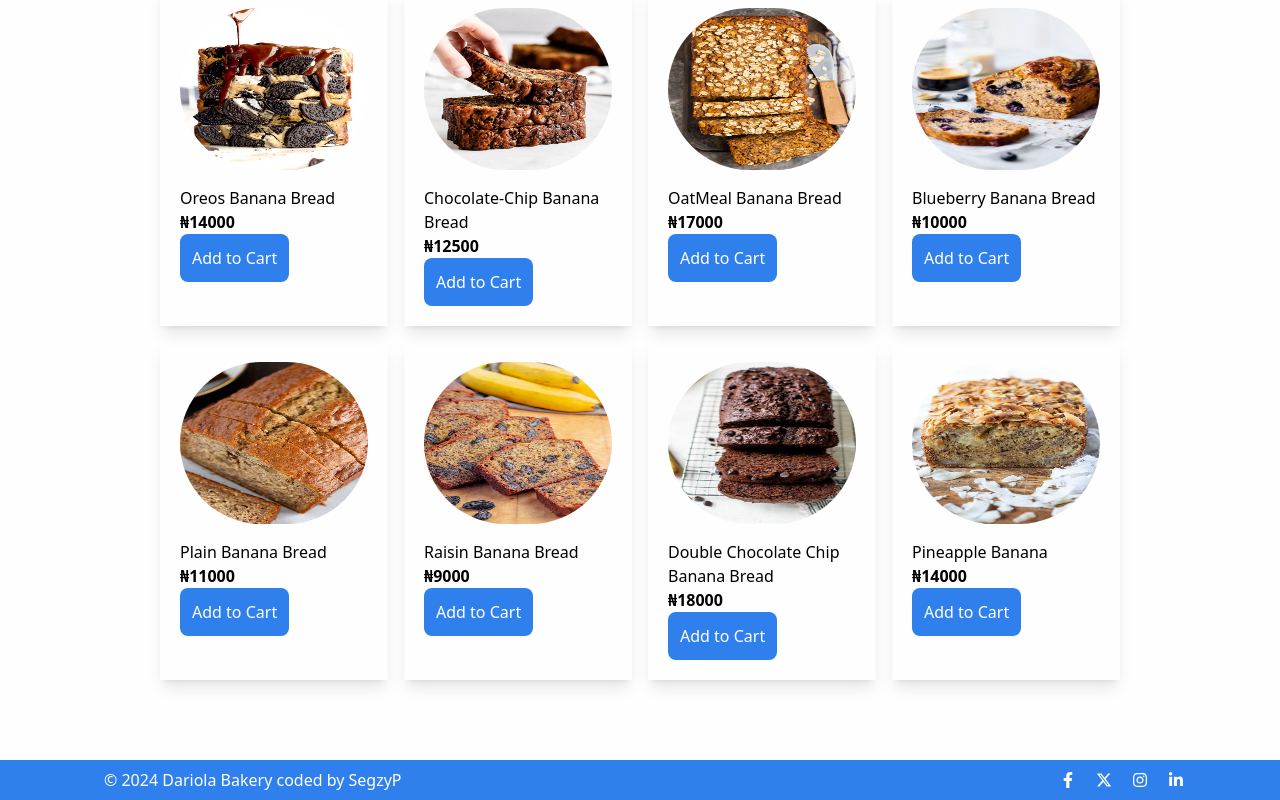
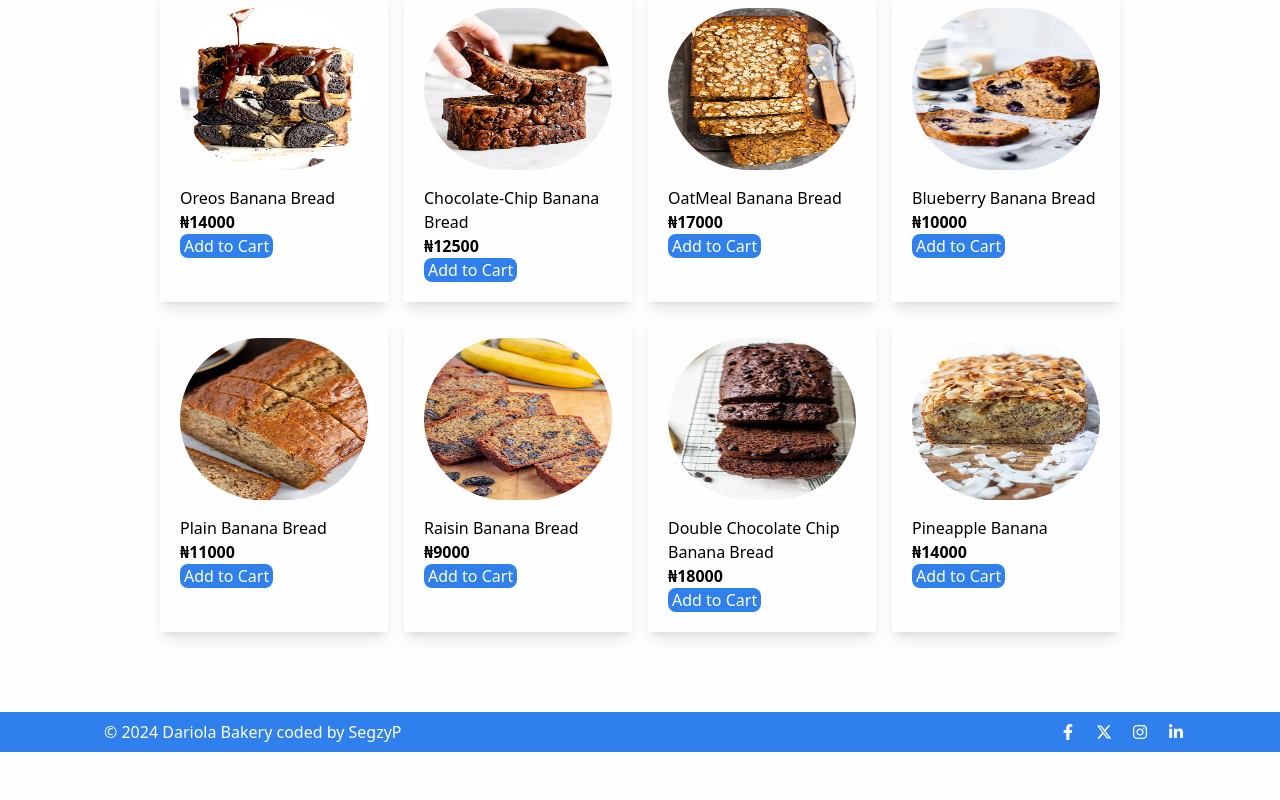
Before and after one commit to Segzyp1000/dariolaBananaBread, a React (Vite) app: page / in a window 1280 px wide. Shown: the part 1102-1902 px from the top of the page. After the commit the page ends 1854 px from the top, so only its background shows below. Built offline with nearby package versions, Linux system fonts and the light colour scheme.

Commit message:
added calmer button

```diff
--- a/src/components/Menu.jsx
+++ b/src/components/Menu.jsx
@@ -75,7 +75,7 @@ const Menu = () => {
               ) : (
                 <button
                   onClick={() => cart.addOneToCart(product.id)}
-                  className="bg-navColor text-white p-3 rounded-lg"
+                  className="bg-navColor text-white px-1 rounded-lg"
                 >
                   Add to Cart
                 </button>
```
